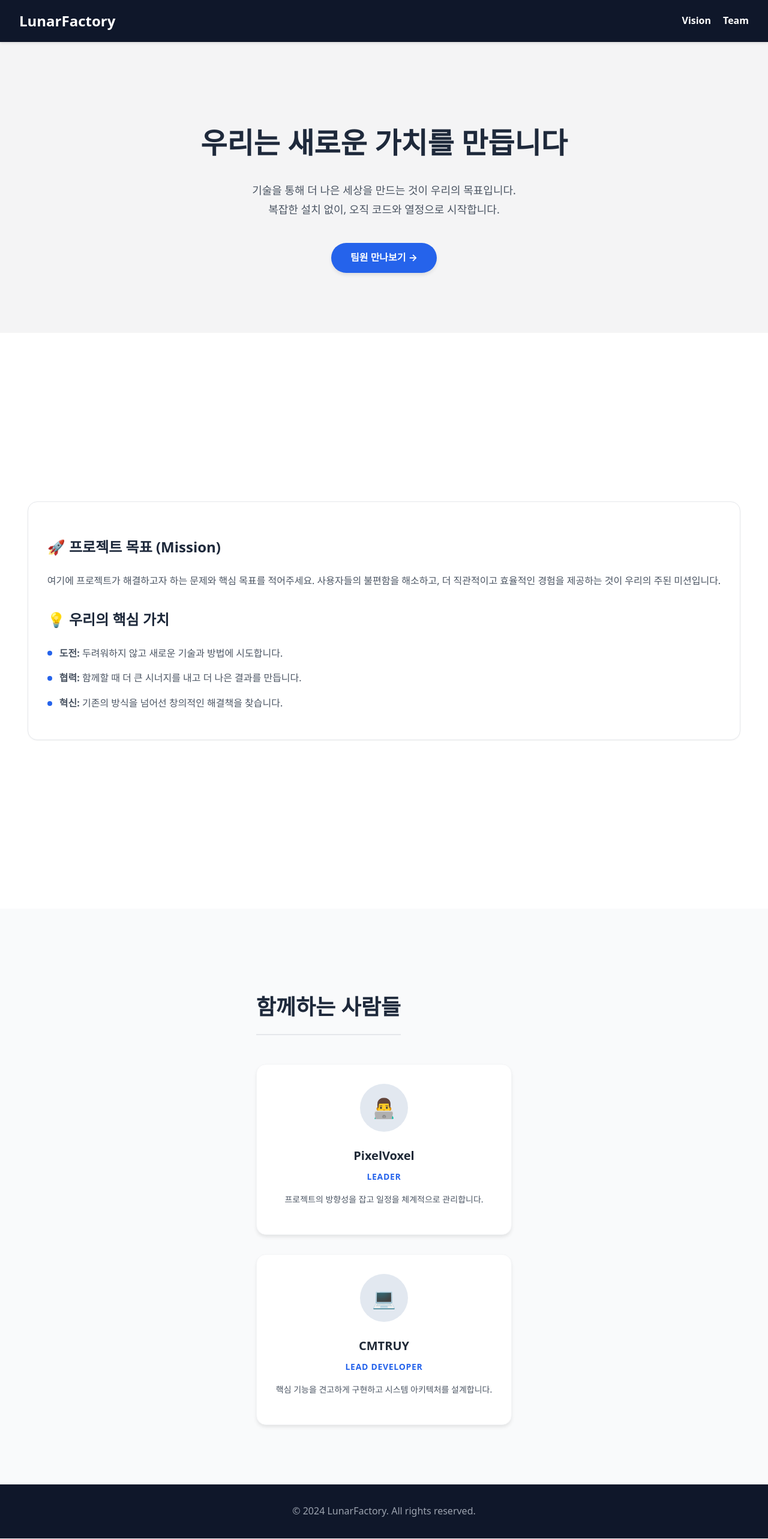
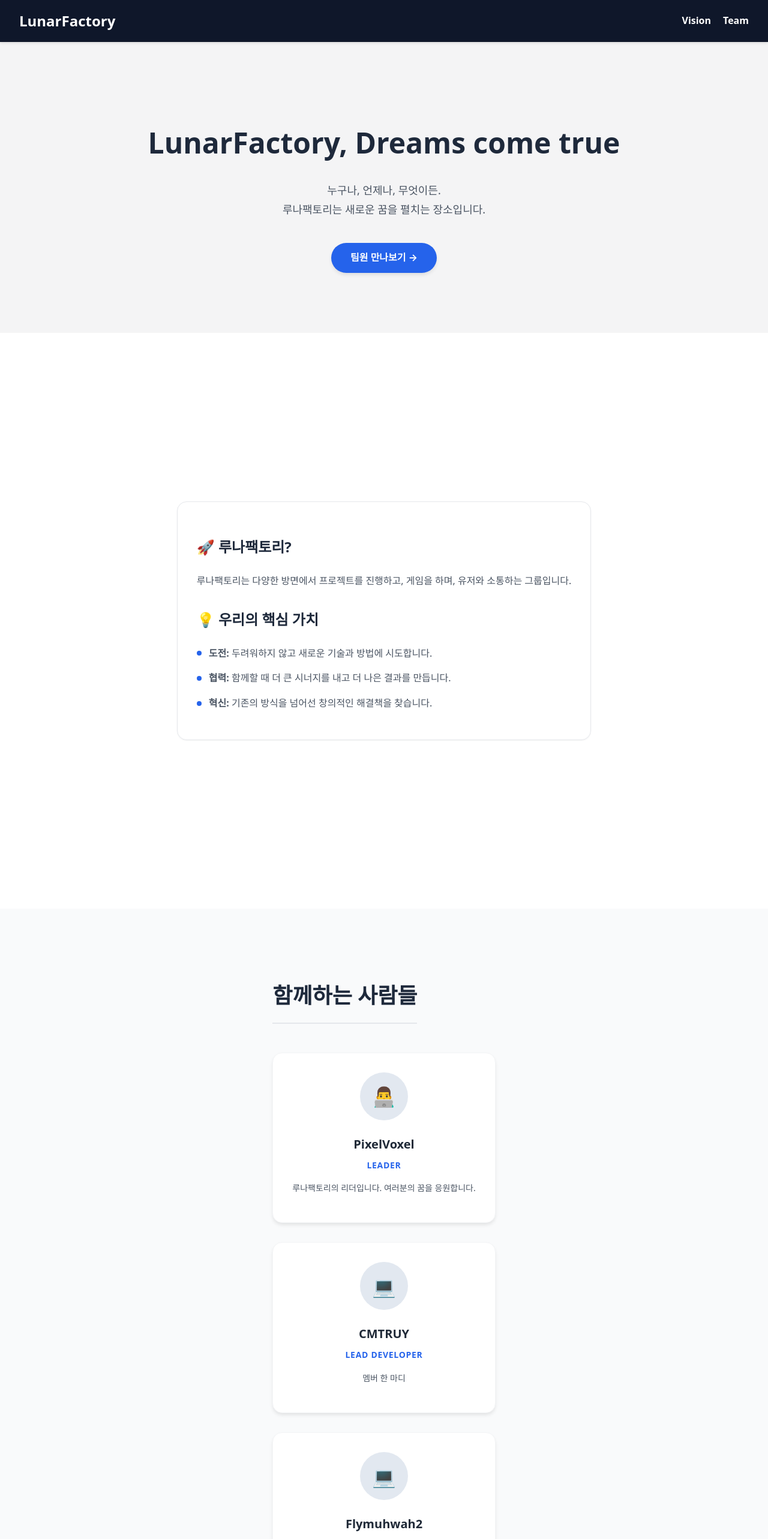
Before and after one commit to LunarFactory/studio, a React (Vite) app: page / in a window 1280 px wide. Shown: the top 2566 px of the page at 60% size. Built offline with nearby package versions, Linux system fonts and the light colour scheme.

Commit message:
feat: add initial Hero, Team, Vision, and Footer components

```diff
--- a/src/components/Footer.jsx
+++ b/src/components/Footer.jsx
@@ -9,7 +9,7 @@ const Footer = () => {
             padding: '2rem',
             marginTop: 'auto'
         }}>
-            &copy; 2024 LunarFactory. All rights reserved.
+            &copy; 2025 LunarFactory. All rights reserved.
         </footer>
     );
 };
--- a/src/components/Hero.jsx
+++ b/src/components/Hero.jsx
@@ -13,10 +13,10 @@ const Hero = () => {
             backgroundColor: '#f4f4f5'
         }}>
             <div className="container" style={{ maxWidth: '800px' }}>
-                <h2 className="title" style={{ fontSize: '3rem', marginBottom: '1.5rem' }}>우리는 새로운 가치를 만듭니다</h2>
+                <h2 className="title" style={{ fontSize: '3rem', marginBottom: '1.5rem' }}>LunarFactory, Dreams come true</h2>
                 <p style={{ fontSize: '1.125rem', color: 'var(--text-light)', marginBottom: '2.5rem', lineHeight: '1.8' }}>
-                    기술을 통해 더 나은 세상을 만드는 것이 우리의 목표입니다.<br />
-                    복잡한 설치 없이, 오직 코드와 열정으로 시작합니다.
+                    누구나, 언제나, 무엇이든.<br />
+                    루나팩토리는 새로운 꿈을 펼치는 장소입니다.<br />
                 </p>
                 <a href="#team" onClick={scrollToTeam} className="btn">
                     팀원 만나보기 &rarr;
--- a/src/components/Team.jsx
+++ b/src/components/Team.jsx
@@ -2,8 +2,9 @@ import React from 'react';
 
 const Team = () => {
     const members = [
-        { name: 'PixelVoxel', role: 'Leader', desc: '프로젝트의 방향성을 잡고 일정을 체계적으로 관리합니다.', icon: '👨‍💻' },
-        { name: 'CMTRUY', role: 'Lead Developer', desc: '핵심 기능을 견고하게 구현하고 시스템 아키텍처를 설계합니다.', icon: '💻' }
+        { name: 'PixelVoxel', role: 'Leader', desc: '루나팩토리의 리더입니다. 여러분의 꿈을 응원합니다.', icon: '👨‍💻' },
+        { name: 'CMTRUY', role: 'Lead Developer', desc: '멤버 한 마디', icon: '💻' },
+        { name: 'Flymuhwah2', role: 'Artist', desc: '멤버 한 마디', icon: '💻' }
     ];
 
     return (
--- a/src/components/Vision.jsx
+++ b/src/components/Vision.jsx
@@ -5,10 +5,10 @@ const Vision = () => {
         <section id="vision" className="section" style={{ backgroundColor: 'white' }}>
             <div className="container">
                 <div style={{ padding: '2rem', border: '1px solid #e5e7eb', borderRadius: '1rem', boxShadow: '0 1px 2px 0 rgba(0, 0, 0, 0.05)' }}>
-                    <h3 style={{ fontSize: '1.5rem', fontWeight: 'bold', marginBottom: '1.5rem', color: '#1e293b' }}>🚀 프로젝트 목표 (Mission)</h3>
+                    <h3 style={{ fontSize: '1.5rem', fontWeight: 'bold', marginBottom: '1.5rem', color: '#1e293b' }}>🚀 루나팩토리?</h3>
                     <p style={{ color: '#4b5563', marginBottom: '2rem', lineHeight: '1.7' }}>
-                        여기에 프로젝트가 해결하고자 하는 문제와 핵심 목표를 적어주세요.
-                        사용자들의 불편함을 해소하고, 더 직관적이고 효율적인 경험을 제공하는 것이 우리의 주된 미션입니다.
+                        루나팩토리는 다양한 방면에서 프로젝트를 진행하고, 게임을 하며, 유저와 소통하는 그룹입니다.<br />
+
                     </p>
 
                     <h3 style={{ fontSize: '1.5rem', fontWeight: 'bold', marginBottom: '1.5rem', color: '#1e293b' }}>💡 우리의 핵심 가치</h3>
```
